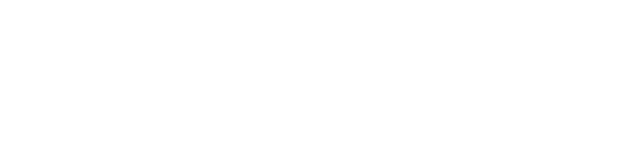
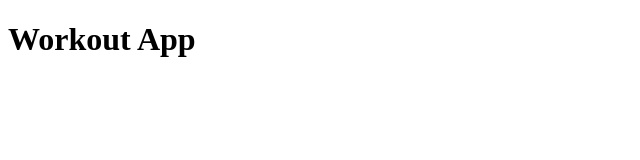
Before and after one commit to EdwinFeinberg1/NoBS, a website: page public/index.html in a window 1280 px wide. Shown: the whole page, without its empty margins (0-640 px from the left). Drawn offline with Linux system fonts and the light colour scheme.

Commit message:
Just checking commit status again nothing crazy to see here. Only added some text

```diff
--- a/public/index.html
+++ b/public/index.html
@@ -5,5 +5,6 @@
         <meta name="viewport" content="width=device-width,initial-scale=1.0">
         <!--Set tab title to appear as NoBS-->
         <title>NoBS</title>
+        <h1>Workout App</h1>
     </head>
 </html>
```
